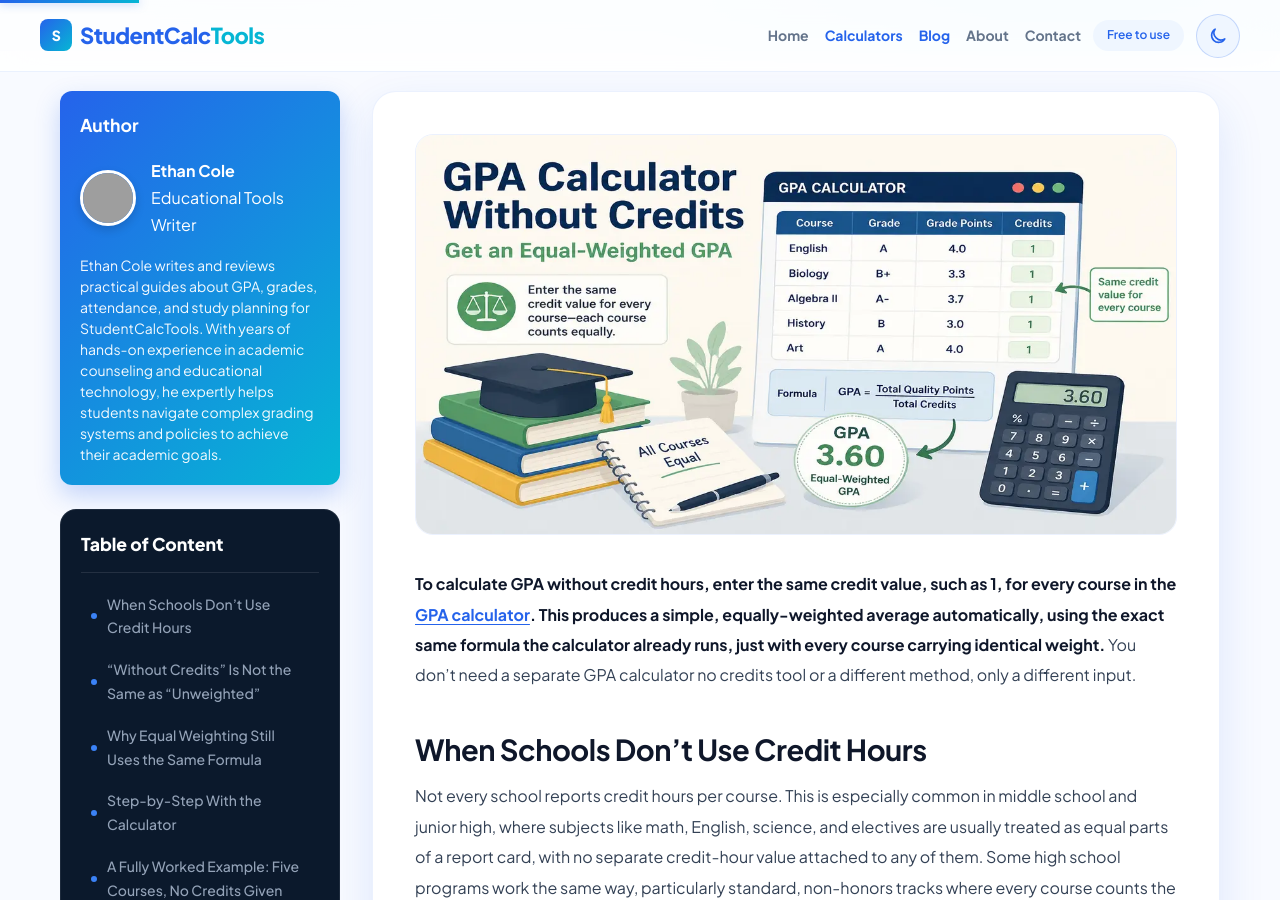
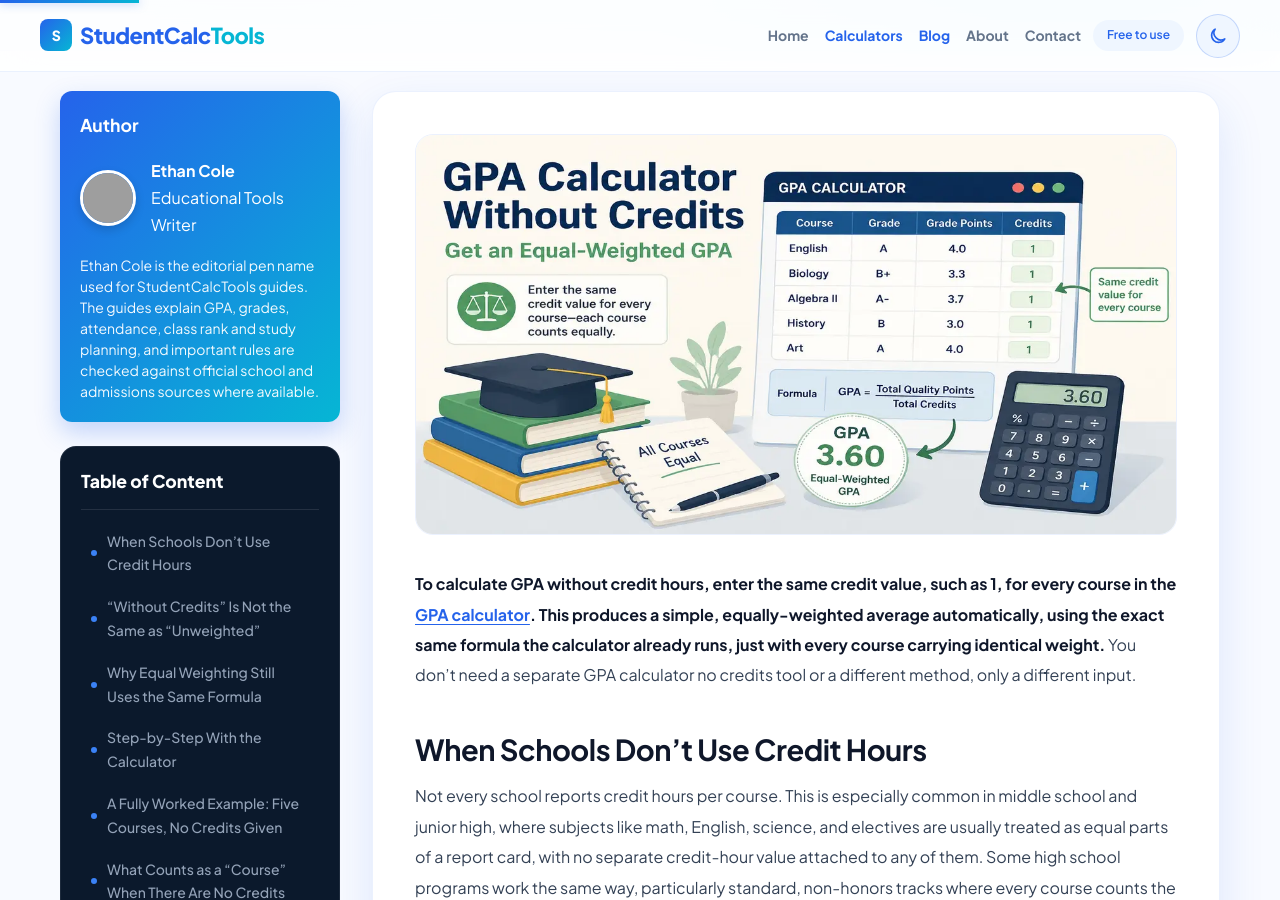
Before and after one commit to zaidmeo09-dhangal/studentcalctools, a Jekyll site: the page built from _posts/2026-08-28-gpa-calculator-without-credits-how-to-get-an-equal-weighted-gpa.md, in a window 1280 px wide and 900 px high, scrolled down 567 px. Built offline with Jekyll 4.4.1, drawn with Linux system fonts in a browser that asks for light colours; grey boxes are pictures that could not be loaded.

Commit message:
Author bio: remove unverifiable experience claim

```diff
--- a/_includes/sidebar.html
+++ b/_includes/sidebar.html
@@ -11,7 +11,7 @@
       </div>
     </div>
     <p class="author-bio">
-      Ethan Cole writes and reviews practical guides about GPA, grades, attendance, and study planning for StudentCalcTools. With years of hands-on experience in academic counseling and educational technology, he expertly helps students navigate complex grading systems and policies to achieve their academic goals.
+      Ethan Cole is the editorial pen name used for StudentCalcTools guides. The guides explain GPA, grades, attendance, class rank and study planning, and important rules are checked against official school and admissions sources where available.
     </p>
   </div>
 
```
